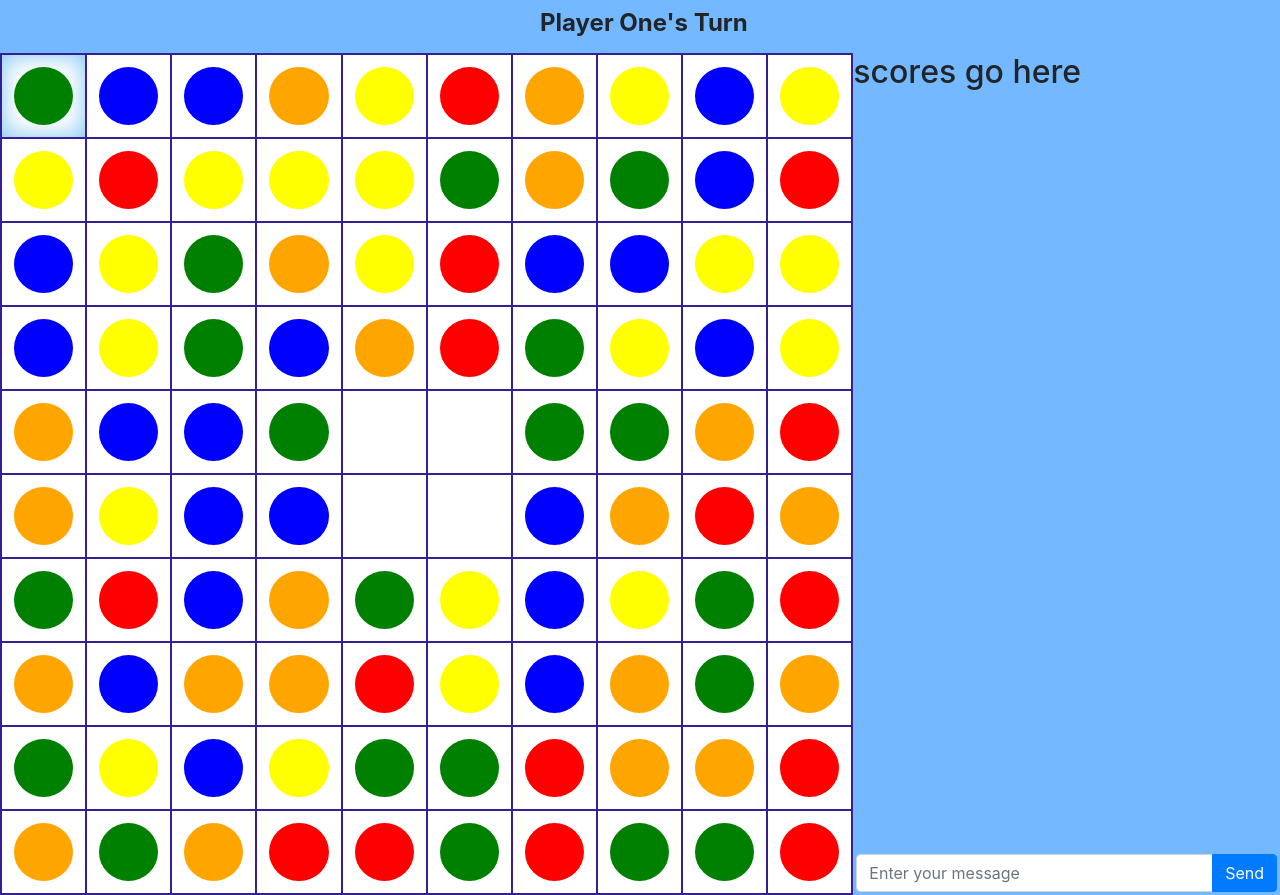
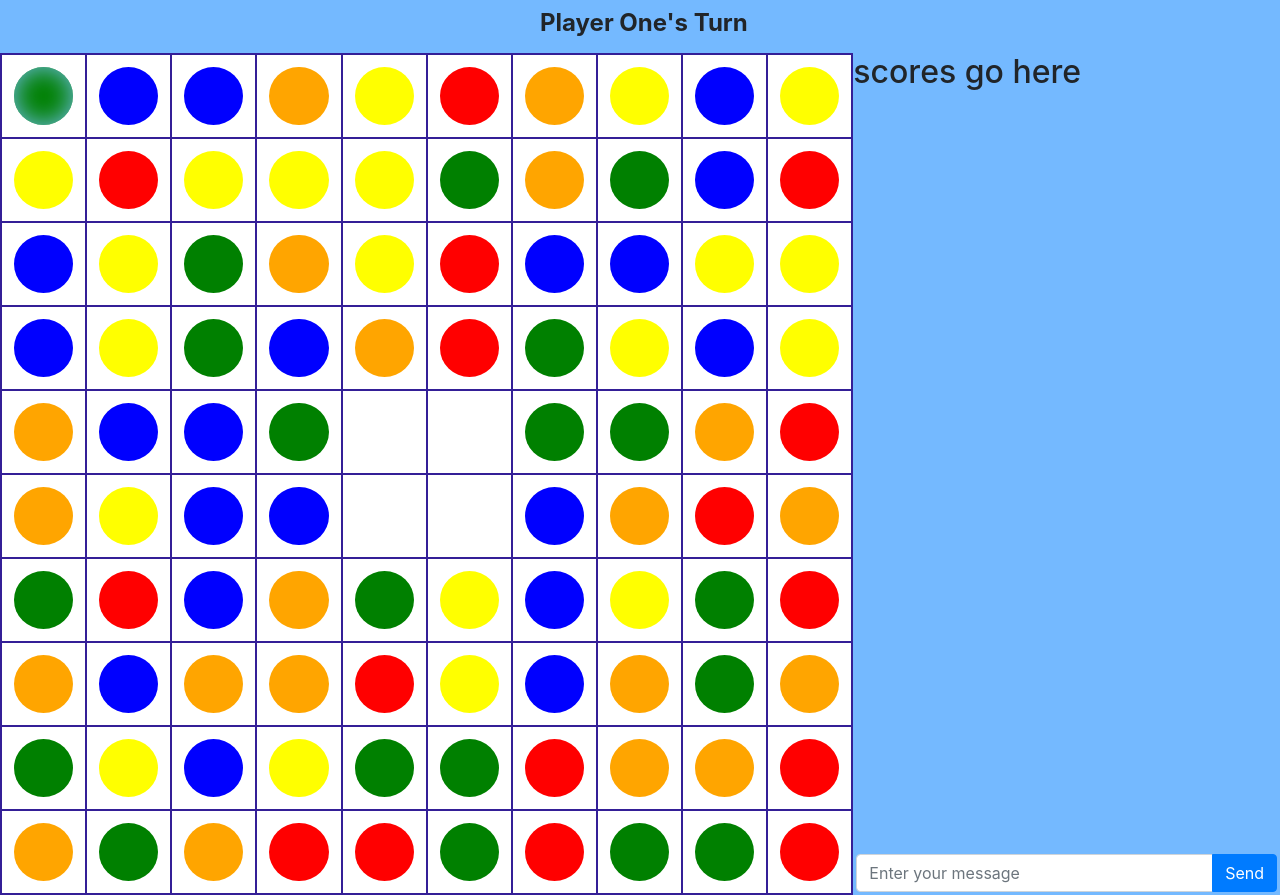
Before and after one commit to matthewtelayman/rainbow-game, a plain HTML site: page index.html in a window 1280 px wide. Both pictures are taken after a click on the element 43 px from the left and 96 px from the top of the page. Drawn offline with Linux system fonts and the light colour scheme.

Commit message:
Tokens are now selected instead of tiles

```diff
--- a/css/styles.css
+++ b/css/styles.css
@@ -14,7 +14,7 @@ body {
     font-size: 24px;
 }
 
-.select-tile {
+.select-token {
     -webkit-box-shadow: inset 0px 0px 26px -1px rgba(115, 190, 240, 1);
     -moz-box-shadow: inset 0px 0px 26px -1px rgba(115, 190, 240, 1);
     box-shadow: inset 0px 0px 26px -1px rgba(115, 190, 240, 1);
--- a/js/main.js
+++ b/js/main.js
@@ -1,13 +1,12 @@
 const boardContainer = document.getElementById('board-container');
 const tableBody = document.getElementById('table-body');
 const currentPlayerDisplay = document.getElementById('current-player');
-let selectedToken;
+let selectedToken = null;
 let redTokens = 20;
 let greenTokens = 20;
 let blueTokens = 20;
 let orangeTokens = 20;
 let yellowTokens = 20;
-let initialSelectedTile;
 
 const tokenColors = [{
     color: 'red',
@@ -37,13 +36,13 @@ const players =
         PLAYER_TWO: 'Player Two',
         PLAYER_THREE: 'Player Three',
         PLAYER_FOUR: 'Player Four'
-    }
+    };
 
 function main() {
     createBoard();
     placeTokensOnBoard();
     updateSelectedTokenOnTokenClick();
-    highlightSelectedBoardTileOnClick();
+    registerTileClicks();
     setCurrentPlayerDisplay(players.PLAYER_ONE);
 }
 
@@ -158,16 +157,28 @@ function updateSelectedTokenOnTokenClick() {
         let token = document.getElementById(`token-${i}`);
         token.addEventListener('click', () => {
             console.log(`Selected token with id ${i}`);
-            selectedToken = token;
+
+            if (noTokensAreSelected()) {
+                token.classList.toggle('select-token');
+                selectedToken = token;
+            } else if (token === selectedToken) {
+                //Deselecting the token.
+                token.classList.toggle('select-token');
+                selectedToken = null;
+            } else {
+                selectedToken.classList.toggle('select-token');
+                token.classList.toggle('select-token');
+                selectedToken = token;
+            }
         });
     }
 }
 
-function highlightSelectedBoardTileOnClick() {
+function registerTileClicks() {
 
-    /*Only one tile can be selected. First the tile where the token
+    /*Only one token can be selected. First the token where the token
     * is coming from is selected and then the player chooses where
-    * the token should move to and the initial tile will no longer
+    * the token should move to and the initial token will no longer
     * be selected.*/
 
     for (let i = 0; i < 100; i++) {
@@ -175,30 +186,26 @@ function highlightSelectedBoardTileOnClick() {
         tile.addEventListener('click', () => {
             console.log(`Selected tile with id ${i}`);
 
-            if (noTilesAreSelected() && tileHasToken(tile)) {
-                tile.classList.toggle('select-tile');
-                initialSelectedTile = tile;
+            if (!noTokensAreSelected() && !tileHasToken(tile)) {
+                //We can make a move to this tile.
             } else {
-                initialSelectedTile.classList.toggle('select-tile');
-                initialSelectedTile = null;
+                //We can't move to this tile.
             }
 
         });
     }
 }
 
-function noTilesAreSelected() {
-    return initialSelectedTile == null;
+function noTokensAreSelected() {
+    return selectedToken == null;
 }
 
-function tileHasToken(tile)
-{
+function tileHasToken(tile) {
     return tile.hasChildNodes();
 }
 
-function setCurrentPlayerDisplay(player)
-{
-    currentPlayerDisplay.innerHTML = ("<strong>" + player + "'s Turn" +"</strong>");
+function setCurrentPlayerDisplay(player) {
+    currentPlayerDisplay.innerHTML = ("<strong>" + player + "'s Turn" + "</strong>");
 }
 
 main();
```
